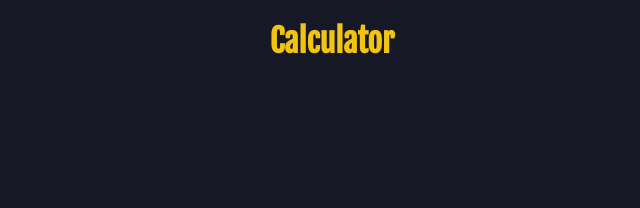
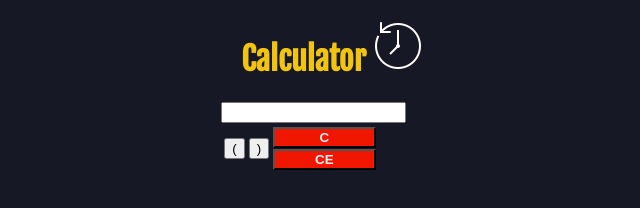
Before and after one commit to alka485/JavaScript-Calculator, a plain HTML site: page index.html in a window 1280 px wide. Shown: the whole page, without its empty margins (318-958 px from the left). Drawn offline with Linux system fonts and the light colour scheme.

Commit message:
adding buttons

```diff
--- a/index.html
+++ b/index.html
@@ -22,7 +22,28 @@
     <div class="container">
         <h1>
             <a style="text-decoration: none; color: #f1c40f; margin-left: 1.25rem; cursor: pointer;" onclick="location.reload();">Calculator</a>
+            <img id="historybutton" src="./images/history.png">
         </h1>
+        <div class="calculator">
+            <input type="text" name="screen" id="answer" readonly>
+            <table>
+                <tr>
+                    <td><button>(</button></td>
+                    <td><button>)</button></td>
+                    <td>
+                        <div class="row">
+                            <div class="col">
+                                <button style="background-color: #f01600; font-weight: bold; color: #ecf0f1; width: 8vw;" onclick="clearAll()">C</button>
+                            </div>
+                            <div class="col">
+                                <button style="background-color: #f01600; font-weight: bold; color: #ecf0f1;width: 8vw;" onclick="deleteLastEntry()">CE</button>
+                            </div>
+                        </div>
+                    </td>
+                </tr>
+            </table>
+
+        </div>
 
     </div>
 
```
